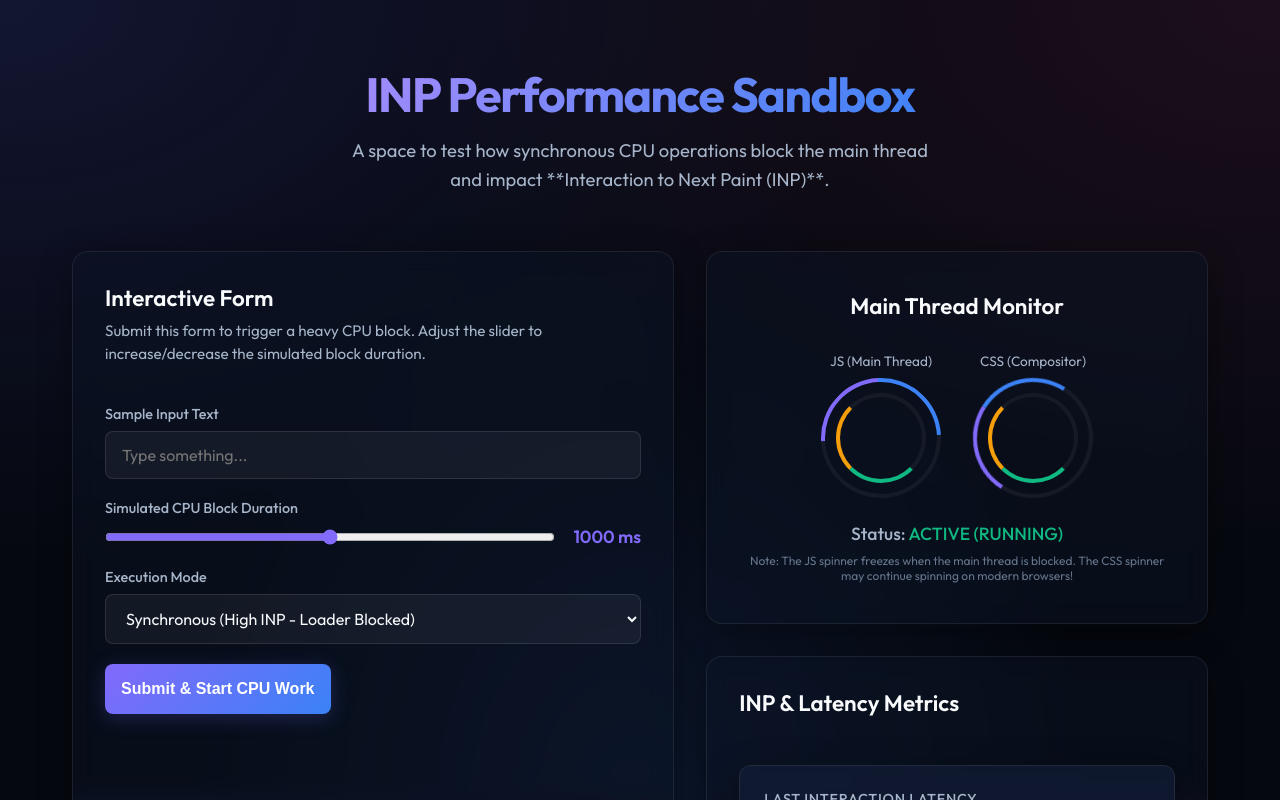
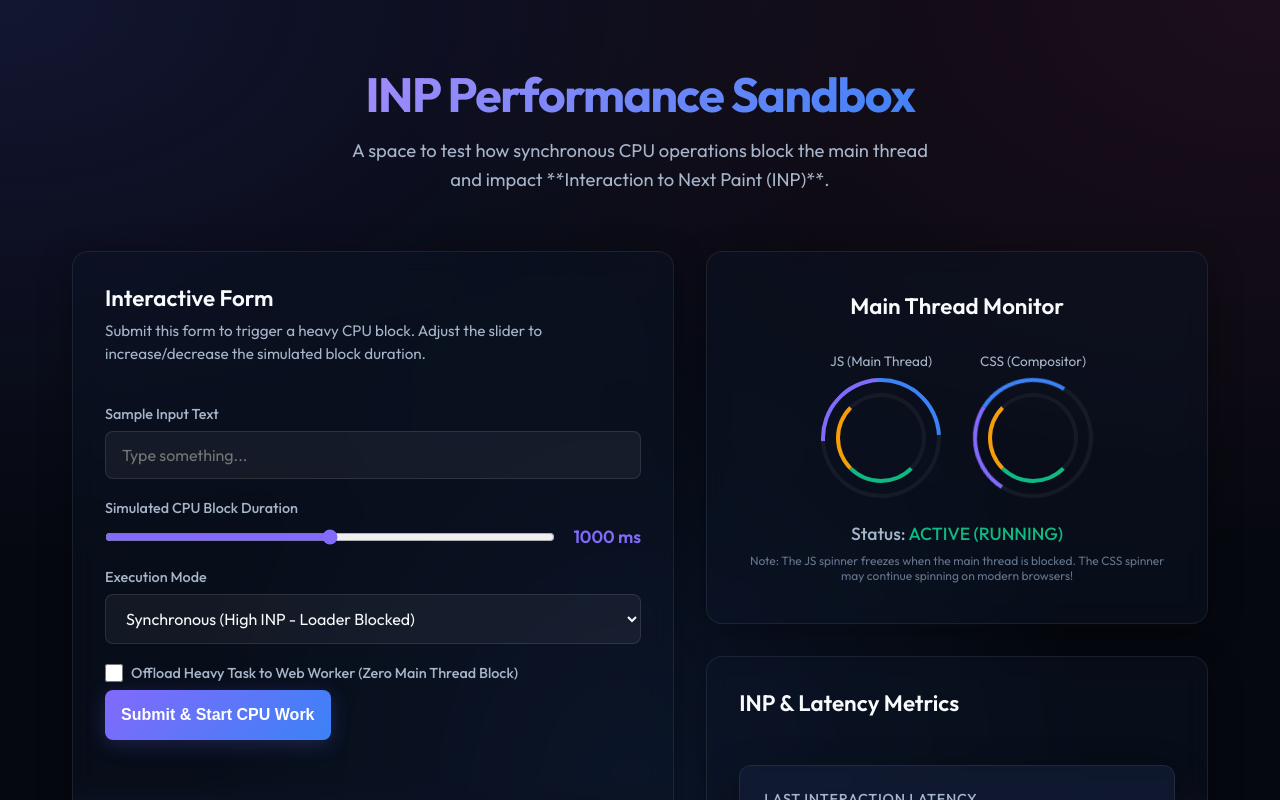
Before and after one commit to MasterKN48/inpOptimisationDemo, a Next.js app: page / in a window 1280 px wide. Shown: the top 800 px of the page. Built offline with nearby package versions, Linux system fonts and the light colour scheme.

Commit message:
feat: add Web Worker option to offload heavy computations and improve INP performance

```diff
--- a/src/pages/index.js
+++ b/src/pages/index.js
@@ -15,6 +15,33 @@ async function yieldToMain() {
   });
 }
 
+function runInWorker(duration) {
+  return new Promise((resolve) => {
+    const workerCode = `
+      self.onmessage = function(e) {
+        const duration = e.data;
+        const start = performance.now();
+        let count = 0;
+        while (performance.now() - start < duration) {
+          count += Math.random() * Math.random();
+        }
+        self.postMessage(Math.round(performance.now() - start));
+      };
+    `;
+    const blob = new Blob([workerCode], { type: "application/javascript" });
+    const workerUrl = URL.createObjectURL(blob);
+    const worker = new Worker(workerUrl);
+
+    worker.onmessage = (e) => {
+      resolve(e.data);
+      worker.terminate();
+      URL.revokeObjectURL(workerUrl);
+    };
+
+    worker.postMessage(duration);
+  });
+}
+
 export default function Home() {
   const [inputValue, setInputValue] = useState("");
   const [blockDuration, setBlockDuration] = useState(1000); // 1s default
@@ -25,6 +52,7 @@ export default function Home() {
   const [jsDuration, setJsDuration] = useState(0);
   const [history, setHistory] = useState([]);
   const [dummyTick, setDummyTick] = useState(0);
+  const [useWorker, setUseWorker] = useState(false);
 
   // Global click detector (dummy paint interceptor experiment)
   useEffect(() => {
@@ -112,26 +140,38 @@ export default function Home() {
     if (executionMode === "sync") {
       setIsSubmitting(true);
       setIsBlocked(true);
+      if (useWorker) {
+        processingTime = await runInWorker(blockDuration);
+      } else {
         // Synchronous block: executes immediately in the event task, freezing paint
         const actualDuration = simulateHeavyComputation(blockDuration);
         const end = performance.now();
         processingTime = Math.round(end - start);
+      }
     } else if (executionMode === "yield") {
       setIsSubmitting(true);
       setIsBlocked(true);
       // Yield to let the browser paint the button loader first, then run CPU block
       await yieldToMain();
+      if (useWorker) {
+        processingTime = await runInWorker(blockDuration);
+      } else {
         const actualDuration = simulateHeavyComputation(blockDuration);
         const end = performance.now();
         processingTime = Math.round(end - start);
+      }
     } else {
       // Global Interceptor mode: executes synchronously in submit method (per request)
       await yieldToMain();
       setIsSubmitting(true);
       setIsBlocked(true);
+      if (useWorker) {
+        processingTime = await runInWorker(blockDuration);
+      } else {
         const actualDuration = simulateHeavyComputation(blockDuration);
         const end = performance.now();
         processingTime = Math.round(end - start);
+      }
     }
 
     setJsDuration(processingTime);
@@ -146,12 +186,13 @@ export default function Home() {
         inputValue: inputValue || "(empty)",
         configuredDuration: blockDuration,
         jsDuration: processingTime,
-        mode:
+        mode: `${
           executionMode === "sync"
             ? "Synchronous"
             : executionMode === "yield"
               ? "Deferred (yieldToMain)"
-              : "Global Intercept",
+              : "Global Intercept"
+        }${useWorker ? " + Web Worker" : ""}`,
         timestamp,
       },
       ...prev.slice(0, 9), // limit to last 10 entries
@@ -276,6 +317,37 @@ export default function Home() {
                     Deferred (Global Interceptor - Paint to Dummy Div)
                   </option>
                 </select>
+              </div>
+
+              <div
+                className={styles.formGroup}
+                style={{
+                  flexDirection: "row",
+                  gap: "0.5rem",
+                  alignItems: "center",
+                  marginTop: "1rem",
+                  marginBottom: "0.5rem",
+                }}
+              >
+                <input
+                  id="worker-checkbox"
+                  type="checkbox"
+                  checked={useWorker}
+                  onChange={(e) => setUseWorker(e.target.checked)}
+                  style={{
+                    width: "18px",
+                    height: "18px",
+                    accentColor: "var(--color-primary)",
+                    cursor: "pointer",
+                  }}
+                />
+                <label
+                  className={styles.formLabel}
+                  htmlFor="worker-checkbox"
+                  style={{ cursor: "pointer", userSelect: "none" }}
+                >
+                  Offload Heavy Task to Web Worker (Zero Main Thread Block)
+                </label>
               </div>
 
               <button
```
Also changed, not shown: 1 other file (tests, documents, lock files or other folders). Lines whose indentation alone changed are shown as unchanged.
